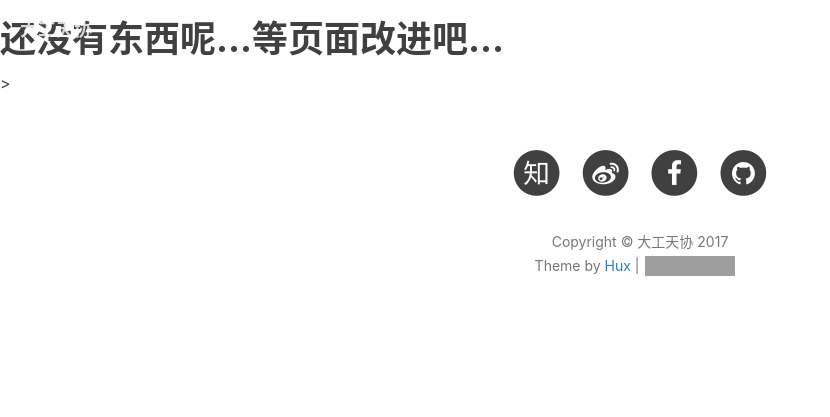
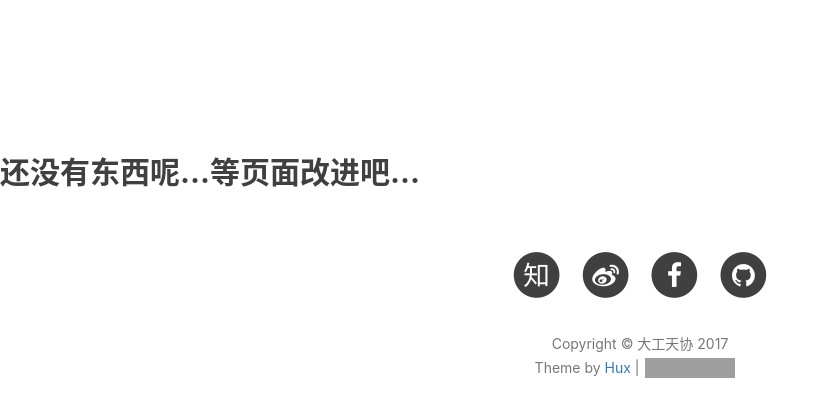
Before and after one commit to Plug-Play/Plug-Play.github.io, a Jekyll site: the page built from album.html, in a window 1280 px wide. Shown: the top 417 px of the page, without its empty margins (0-830 px from the left). Built offline with Jekyll 4.4.1, drawn with Linux system fonts in a browser that asks for light colours; nearby versions of some CDN libraries; comment, search, counter and statistics services are not loaded; grey boxes are pictures that could not be loaded.

Commit message:
Fourth push

```diff
--- a/album.html
+++ b/album.html
@@ -5,4 +5,14 @@ description: our footstep
 header-img: "img/our.JPG"
 ---
 
-<h1>还没有东西呢...等页面改进吧...</h1>>
+<br>
+
+<br>
+
+<br>
+
+<br>
+
+<br>
+
+<h2>还没有东西呢...等页面改进吧...</h2>
```
